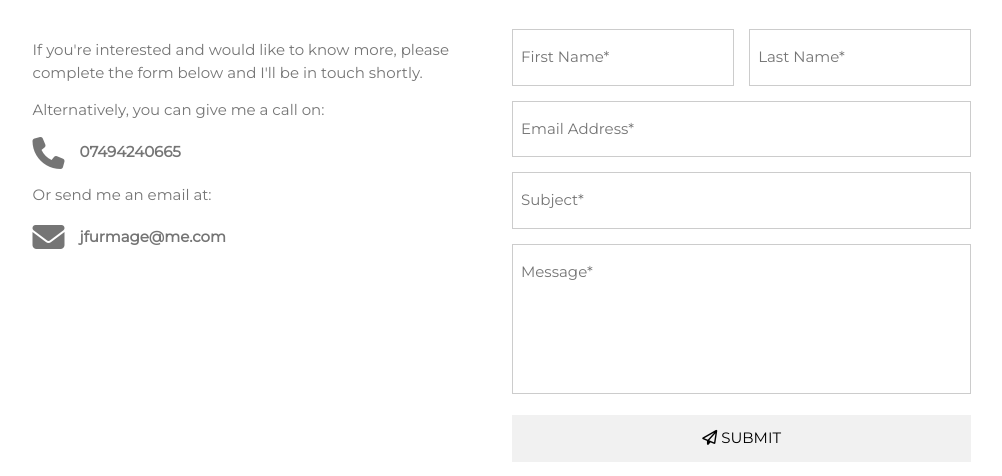
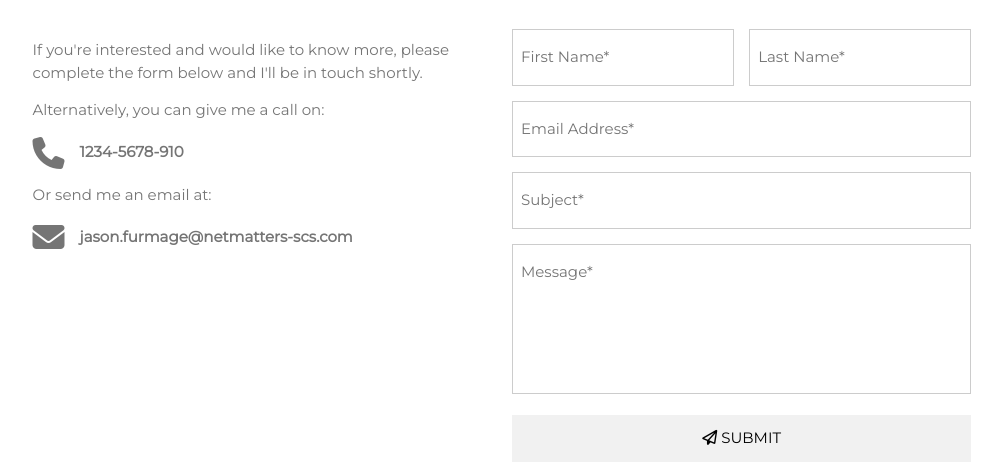
Before and after one commit to JasonFurmage/Portfolio, a PHP site: page / in a window 1280 px wide. Shown: the part 2043-2519 px from the top of the page, without its empty margins (263-1265 px from the left). Run offline with PHP 8.4, Linux system fonts and the light colour scheme; some libraries are stand-ins or nearby versions.

Commit message:
Added links to contact details and changed details to placeholder info.

```diff
--- a/css/application.css
+++ b/css/application.css
@@ -731,38 +731,48 @@ a {
   align-items: center;
 }
 
-/* line 49, ../../../../../Users/netmatters/Documents/GitHub/Portfolio/scss/layout/_form.scss */
+/* line 45, ../../../../../Users/netmatters/Documents/GitHub/Portfolio/scss/layout/_form.scss */
+.form-contact a {
+  color: #757575;
+}
+
+/* line 47, ../../../../../Users/netmatters/Documents/GitHub/Portfolio/scss/layout/_form.scss */
+.form-contact a:hover {
+  text-decoration: underline;
+}
+
+/* line 54, ../../../../../Users/netmatters/Documents/GitHub/Portfolio/scss/layout/_form.scss */
 .form-input .text-field, .form-input .text-area, .form-input .button {
   width: 100%;
   margin-bottom: 15px;
 }
 
-/* line 54, ../../../../../Users/netmatters/Documents/GitHub/Portfolio/scss/layout/_form.scss */
+/* line 59, ../../../../../Users/netmatters/Documents/GitHub/Portfolio/scss/layout/_form.scss */
 .form-input .text-area {
   height: 150px;
 }
 
-/* line 58, ../../../../../Users/netmatters/Documents/GitHub/Portfolio/scss/layout/_form.scss */
+/* line 63, ../../../../../Users/netmatters/Documents/GitHub/Portfolio/scss/layout/_form.scss */
 .form-input .button {
   text-transform: uppercase;
 }
 
-/* line 63, ../../../../../Users/netmatters/Documents/GitHub/Portfolio/scss/layout/_form.scss */
+/* line 68, ../../../../../Users/netmatters/Documents/GitHub/Portfolio/scss/layout/_form.scss */
 .name-wrapper {
   display: flex;
   flex-wrap: wrap;
 }
 
 @media (min-width: 1260px) {
-  /* line 63, ../../../../../Users/netmatters/Documents/GitHub/Portfolio/scss/layout/_form.scss */
+  /* line 68, ../../../../../Users/netmatters/Documents/GitHub/Portfolio/scss/layout/_form.scss */
   .name-wrapper {
     flex-wrap: nowrap;
   }
-  /* line 73, ../../../../../Users/netmatters/Documents/GitHub/Portfolio/scss/layout/_form.scss */
+  /* line 78, ../../../../../Users/netmatters/Documents/GitHub/Portfolio/scss/layout/_form.scss */
   .name-wrapper :nth-child(1) {
     margin-right: 15px;
   }
-  /* line 78, ../../../../../Users/netmatters/Documents/GitHub/Portfolio/scss/layout/_form.scss */
+  /* line 83, ../../../../../Users/netmatters/Documents/GitHub/Portfolio/scss/layout/_form.scss */
   .name-wrapper .text-field {
     width: 50%;
   }
--- a/index.html
+++ b/index.html
@@ -169,14 +169,14 @@
                         <p>
                             <span class="form-contact">
                             <i class="fa-solid fa-phone"></i>
-                            <strong>07494240665</strong>
+                            <strong><a href="tel:+12345678910">1234-5678-910</a></strong>
                             </span>
                         </p>
                         <p>Or send me an email at:</p>
                         <p>
                             <span class="form-contact">
                             <i class="fa-solid fa-envelope"></i>
-                            <strong>jfurmage@me.com</strong>
+                            <strong><a href="mailto:jason.furmage@netmatters-scs.com">jason.furmage@netmatters-scs.com</a></strong>
                             </span>
                         </p>
                     </div>
--- a/scss/layout/_form.scss
+++ b/scss/layout/_form.scss
@@ -41,6 +41,11 @@
 .form-contact {
     // Center icon and text.
     @include flex($align-items: center);
+
+    a {
+        color: $dark-grey;
+        &:hover { text-decoration: underline; }
+    }
 }
 
 .form-input {
```
Also changed, not shown: 1 other file.
